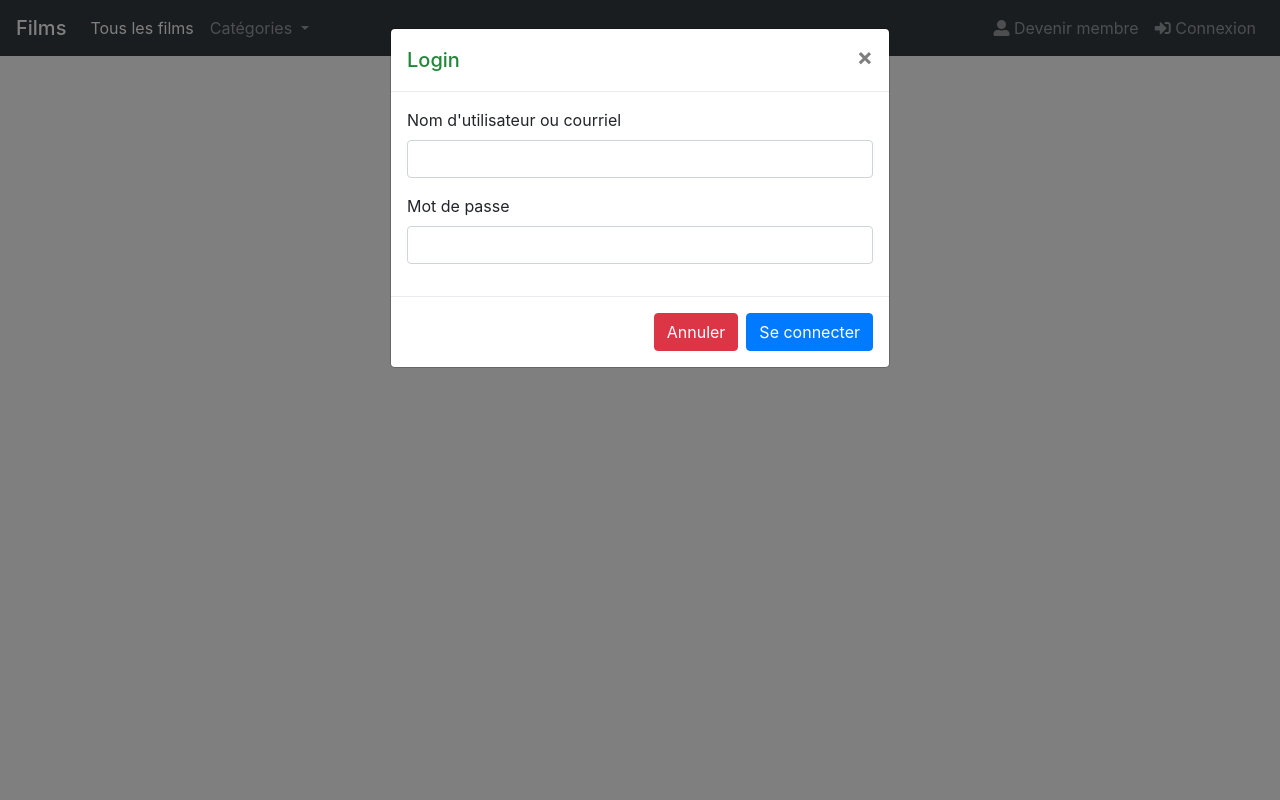
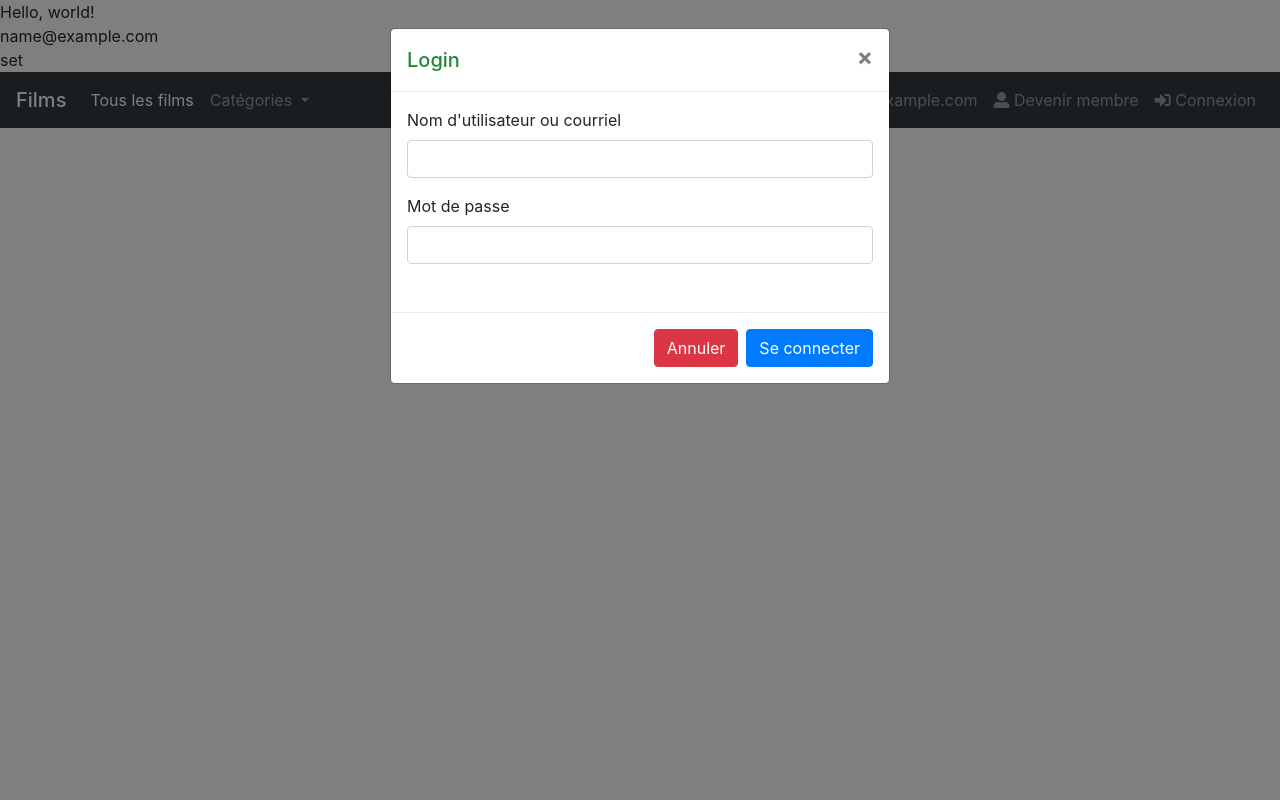
Before and after one commit to rami11/ift1147-tp3, a PHP site: page / in a window 1280 px wide, after a click on "Connexion". Run offline with PHP 8.4, Linux system fonts and the light colour scheme; the visitor is signed in with stand-in values (Sample User, id 1); data that the repository does not hold is empty; some libraries are stand-ins or nearby versions.

Commit message:
Refresh index page when logging in

```diff
--- a/includes/loginDialog.html
+++ b/includes/loginDialog.html
@@ -8,15 +8,13 @@
           <span aria-hidden="true">&times;</span>
         </button>
       </div>
-      <form id="form-add-film" method="post">
+      <form id="form-login" method="post">
         <div class="modal-body">
 
 
           <div class="row">
             <div class="col-md-12">
-              <div id="error">
-                <!-- error will be shown here ! -->
-              </div>
+              <div id="error"><!-- error will be shown here ! --></div>
 
               <form id="form-login" action="javascript:void(0);" onsubmit="loginButtonClicked();">
                 <!-- username -->
@@ -38,7 +36,7 @@
         </div>
         <div class="modal-footer">
           <button class="btn btn-danger" data-dismiss="modal" onclick="$('#modal-login input').val('');">Annuler</button>
-          <button class="btn btn-primary" onclick="addFilmButtonClicked();">Se connecter</button>
+          <button class="btn btn-primary" onclick="loginButtonClicked();">Se connecter</button>
         </div>
       </form>
     </div>
--- a/includes/registerDialog.html
+++ b/includes/registerDialog.html
@@ -8,7 +8,7 @@
           <span aria-hidden="true">&times;</span>
         </button>
       </div>
-      <form id="form-add-film" method="post">
+      <form id="form-register" method="post">
 
         <div id="view-register" class="container">
           <div class="row">
--- a/index.php
+++ b/index.php
@@ -1,3 +1,13 @@
+  <?php session_start();
+    echo "Hello, world!<br>";
+    echo $_SESSION['email'];
+    if (isset($_SESSION['email'])) {
+      echo "<br>set";
+    } else {
+      echo "<br>not set";
+    }
+  ?>
+
   <!DOCTYPE html>
   <html>
   <head>
@@ -8,12 +18,13 @@
 
     <script language="javascript" src="films/filmsRequetes.js"></script>
     <script language="javascript" src="films/filmsControleurVue.js"></script>
+    <script language="javascript" src="users/usersQueries.js"></script>
     <script language="javascript" src="js/global.js"></script>
   </head>
   <body>
 
     <!-- navbar -->
-    <nav id="navbar" class="navbar navbar-expand-md navbar-dark bg-dark" style="position: fixed; width: 100%; top:0px; left: 0px; z-index: 999">
+    <nav id="navbar" class="navbar navbar-expand-md navbar-dark bg-dark" style="width: 100%; top:0px; left: 0px; z-index: 999">
       <a class="navbar-brand" style="color: #fff; font-weight: 500;">Films</a>
       <button class="navbar-toggler" type="button" data-toggle="collapse" data-target="#navbarSupportedContent" aria-controls="navbarSupportedContent" aria-expanded="false" aria-label="Toggle navigation">
         <span class="navbar-toggler-icon"></span>
@@ -36,7 +47,7 @@
         </ul>
         <ul class="nav navbar-nav navbar-right">
           <li id="nav-item-cart" class="nav-item" style="display: none"><a class="nav-link" href="viewsfilms/cart.php"><i class="fas fa-shopping-cart"></i> 0</a></li>
-          <li id="nav-item-email" class="nav-item"><a class="nav-link"><!-- email --></a></li>
+          <li id="nav-item-email" class="nav-item"><a id="nav-item-anchor-email" class="nav-link"><?php echo $_SESSION['email'] ?></a></li>
           <li id="nav-item-logout" class="nav-item" style="display: none"><a class="nav-link" href="viewsfilms/doLogout.php"><i class="fas fa-sign-out-alt"></i> Deconnexion</a></li>
           <li id="nav-item-register"class="nav-item"><a class="nav-link" href="" data-toggle="modal" data-target="#modal-register"><i class="fas fa-user-alt"></i> Devenir membre</a></li>
           <li id="nav-item-login" class="nav-item"><a class="nav-link" href="" data-toggle="modal" data-target="#modal-login"><i class="fas fa-sign-in-alt"></i> Connexion</a></li>
--- a/users/usersQueries.js
+++ b/users/usersQueries.js
@@ -3,21 +3,26 @@
 
 	$.ajax({
 		type : 'POST',
-		url : '../users/loginController.php',
+		url : 'users/loginController.php',
 		data : formData,
+		dataType: 'json',
 		beforeSend: function() {
-			//$("#error").fadeOut();
 			$("#btn-login").html('Envoyer...');
 		},
 		success : function (response) {
 			console.log(response);
-			if(response == true) {
-	            setTimeout(' window.location.href = "../index.php"; ', 1000);
+			if(response.success) {
+
+				$(function () {
+	   				$('#modal-login').modal('toggle');
+				});
+				location.reload();
+	            //$('#nav-item-anchor-email').html(response.email);
 	        } else {
 	        	//alert(response);
 	            $('#error').fadeIn(1000, function() {
 	            	$('#error').html(
-	            		'<div class="alert alert-danger alert-dismissible fade show" role="alert">' + response +
+	            		'<div class="alert alert-danger alert-dismissible fade show" role="alert">' + response.message +
 	            		'<button type="button" class="close" data-dismiss="alert" aria-label="Close">' +
 	 						'<span aria-hidden="true">&times;</span>' +
 						'</button>' +
```
Also changed, not shown: users/loginController.php (+14 -4 lines).
